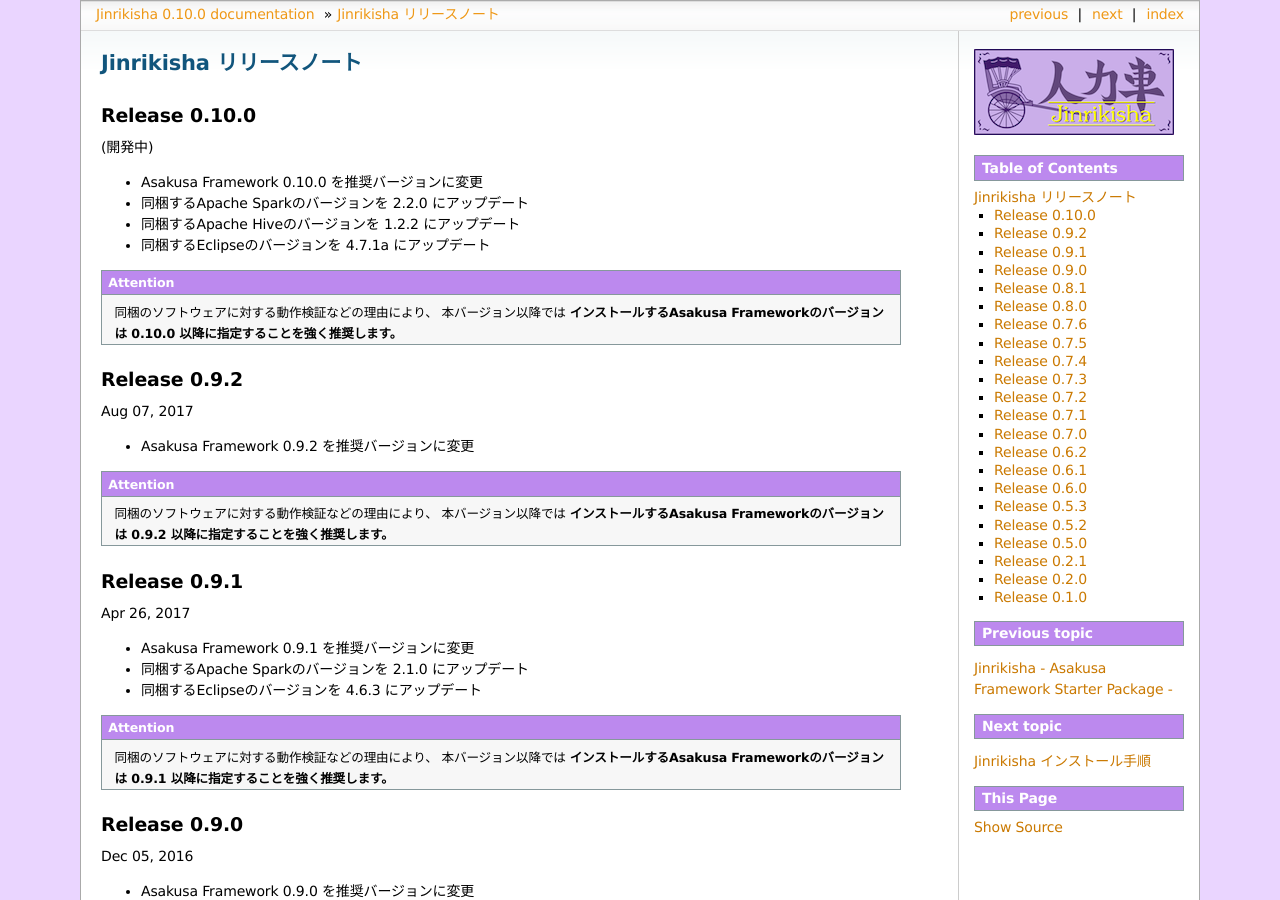
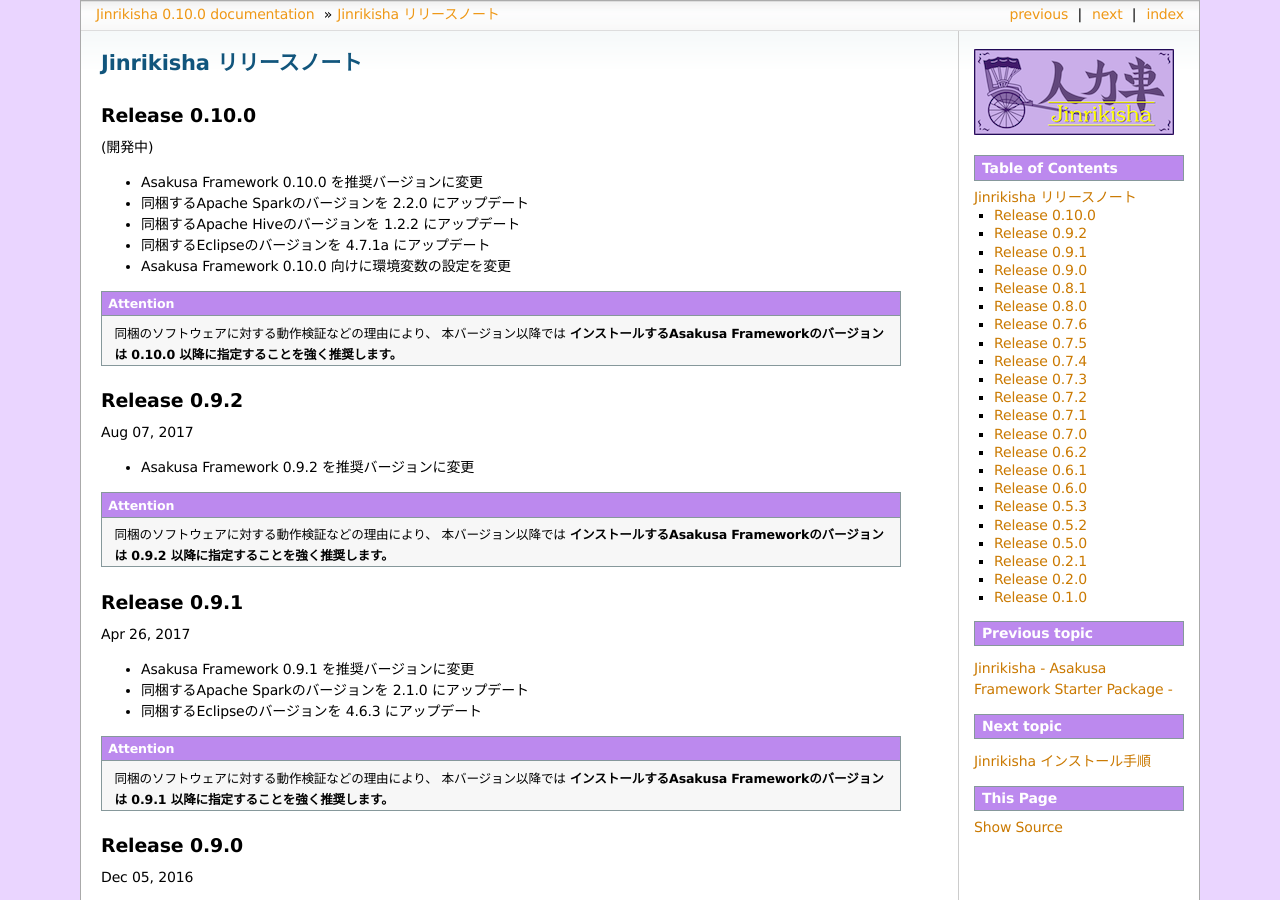
Before and after one commit to asakusafw/asakusafw-starter, a Sphinx documentation site: the page built from jinrikisha/docs/ja/source/release-notes.rst, in a window 1280 px wide and 900 px high. Built offline with Sphinx 7.4.7, drawn with Linux system fonts in a browser that asks for light colours; formulas are drawn with MathJax 3.

Commit message:
Add tiny changes to release notes

```diff
--- a/jinrikisha/docs/ja/source/release-notes.rst
+++ b/jinrikisha/docs/ja/source/release-notes.rst
@@ -13,11 +13,10 @@
 * 同梱するApache Sparkのバージョンを 2.2.0 にアップデート
 * 同梱するApache Hiveのバージョンを 1.2.2 にアップデート
 * 同梱するEclipseのバージョンを 4.7.1a にアップデート
+* Asakusa Framework 0.10.0 向けに環境変数の設定を変更
 
 ..  attention::
     同梱のソフトウェアに対する動作検証などの理由により、 本バージョン以降では **インストールするAsakusa Frameworkのバージョンは 0.10.0 以降に指定することを強く推奨します。**
-
-
 
 Release 0.9.2
 =============
```
